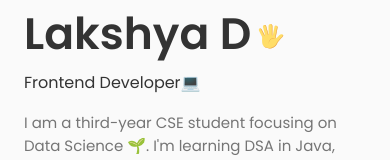
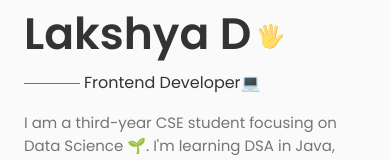
Before and after one commit to yolakshya19/Projects, a React (Create React App) app: page / in a window 390 px wide. Shown: the part 311-471 px from the top of the page. Built offline with nearby package versions, Linux system fonts and the light colour scheme.

Commit message:
added home

```diff
--- a/src/components/home/home.css
+++ b/src/components/home/home.css
@@ -38,12 +38,12 @@
 .home__subtitle{
     position: relative;
     font-size: var(--h3-font-size);
-    /* padding-left: 4.4rem; */
+    padding-left: 4.4rem;
     font-weight: var(--font-normal);
     margin-bottom: var(--mb-1);
 }
 
-/* .home__subtitle::before{
+.home__subtitle::before{
     content: '';
     position: absolute;
     width: 70px;
@@ -51,7 +51,7 @@
     background-color: var(--text-color);
     left: 0;
     top: 1rem;
-} */
+}
 
 .home__description{
     max-width: 400px;
@@ -126,15 +126,15 @@
         height: 26px;
     }
 
-    /* .home__subtitle{
-        /* padding-left: 3.75rem; */
-        /* margin-bottom: var(--mb-1); */
-    /* } */
+    .home__subtitle{
+        padding-left: 3.75rem;
+        margin-bottom: var(--mb-1);
+    }
 
-    /* .home__subtitle::before{
-        width: 42px;
+    .home__subtitle::before{
+        width: 56px;
         top: 0.8rem;
-    } */
+    }
 
     .home__description{
         max-width: initial;
```
